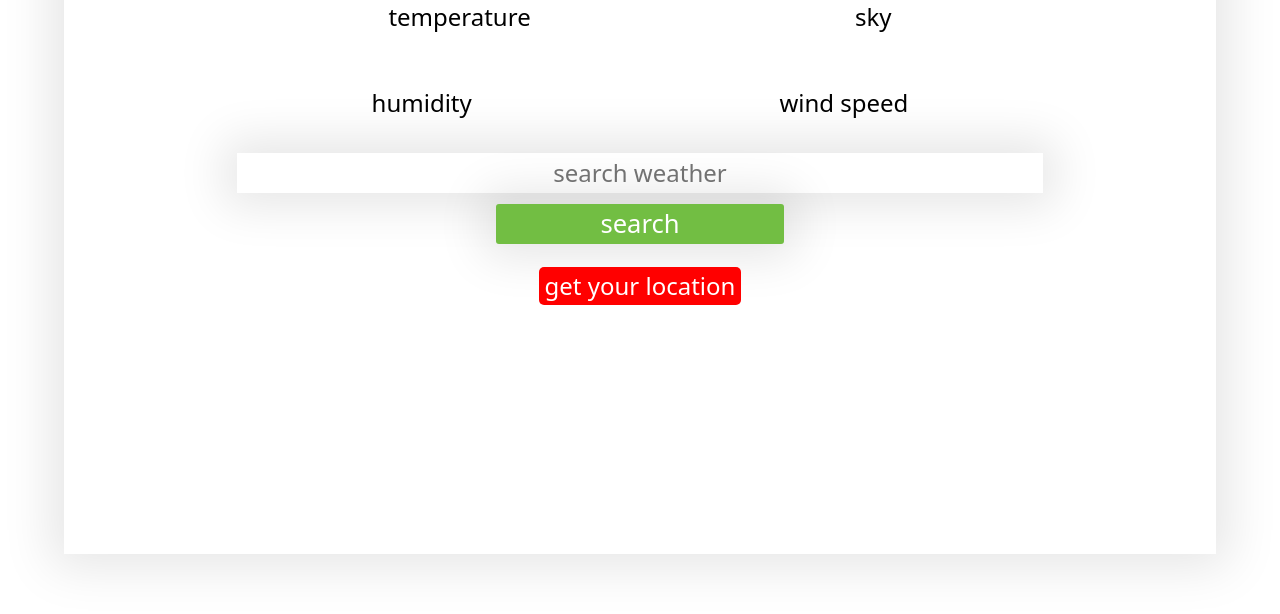
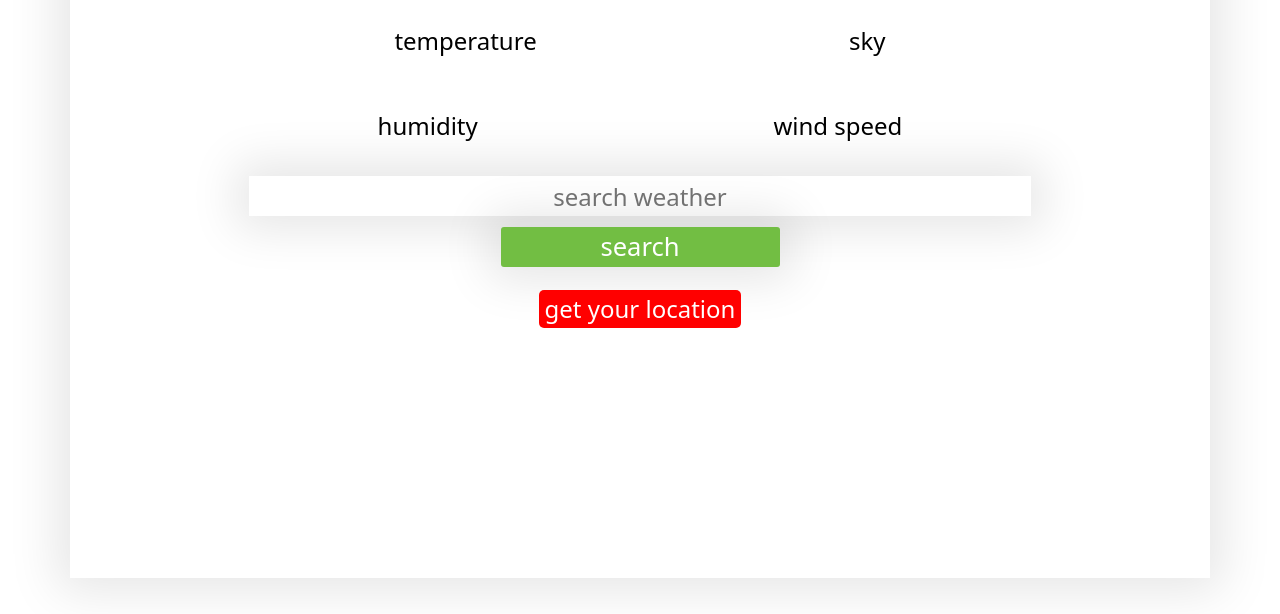
Before and after one commit to aghigit/weather-app, a plain HTML site: page index.html in a window 1280 px wide. Shown: the part 186-800 px from the top of the page. Drawn offline with nearby package versions, Linux system fonts and the light colour scheme.

Commit message:
Update index.html

```diff
--- a/index.html
+++ b/index.html
@@ -12,7 +12,7 @@
 
     <div class="wrapper">
 
-        <div class="weatherCard">
+        <div class="weatherCard container w-100 mt-5">
             <h2 class="headMain">WEATHER CHECKER</h2>
             <h3 id="plceofWeather">Location</h3>
             <div class="resultweatherCard">
```
